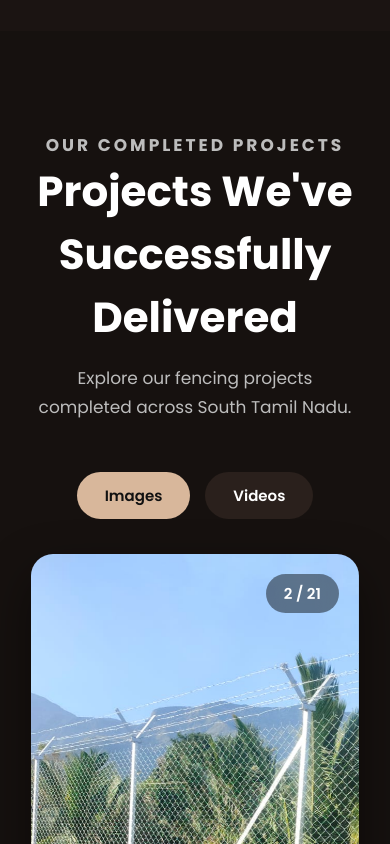
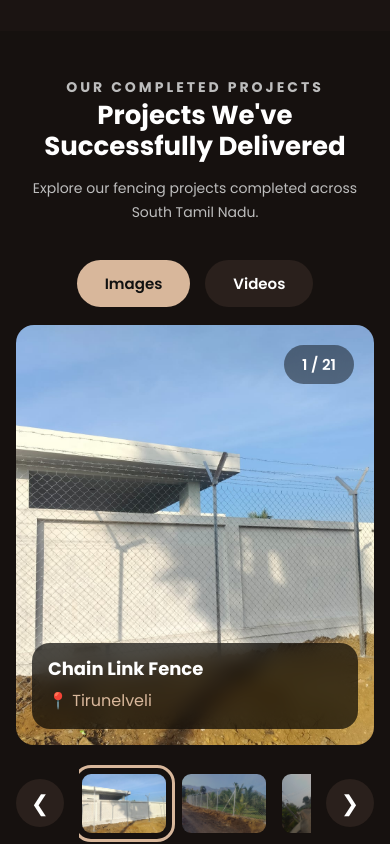
Before and after one commit to avkwiretraders/Avkwiretraders, a Next.js app: page / in a window 390 px wide. Shown: the part 4900-5744 px from the top of the page. Built offline with nearby package versions, Linux system fonts and the light colour scheme.

Commit message:
Improve mobile gallery layout and responsiveness

```diff
--- a/app/components/ProjectGallery/ProjectGallery.css
+++ b/app/components/ProjectGallery/ProjectGallery.css
@@ -1,7 +1,15 @@
 .project-section{
-    padding:100px 8%;
+    padding:80px 8%;
     background:#16110f;
     color:#fff;
+}
+
+@media(max-width:768px){
+
+.project-section{
+    padding:45px 16px;
+}
+
 }
 
 .project-header{
@@ -59,22 +67,47 @@
     position: relative;
     width: 100%;
     max-width: 1100px;
-    height: 620px;   /* 16:9 for 1100px width */
-    margin: 35px auto 20px;
-    border-radius: 22px;
-    overflow: hidden;
-    box-shadow: 0 20px 50px rgba(0,0,0,.45);
+
+    height:620px;
+
+    margin:35px auto 20px;
+    border-radius:22px;
     overflow:hidden;
-    border-radius:22px;
+}
+
+@media (max-width:768px){
+
+.image-overlay{
+    left:14px;
+    right:14px;
+    bottom:14px;
+    padding:14px 16px;
+    border-radius:16px;
+}
+
+.image-overlay h3{
+    font-size:24px;
+    font-weight:700;
+    line-height:1.15;
+    margin-bottom:6px;
+}
+
+.image-overlay p{
+    font-size:15px;
+    margin-top:4px;
+}
+
 }
 
 .featured-image img{
     width:100%;
     height:100%;
     object-fit:cover;
+    object-position:center;
     display:block;
     transition:transform 0.6s cubic-bezier(0.22, 1, 0.36, 1);
     will-change:transform;
+    background:#15100d;
 }
 
 .featured-image img:hover{
@@ -122,7 +155,28 @@
 
     border:3px solid transparent;
 }
+@media(max-width:768px){
 
+.thumb{
+
+width:82px;
+height:58px;
+
+}
+
+.thumbnail-wrapper{
+
+margin-top:14px;
+
+}
+
+.thumbnail-row{
+
+gap:10px;
+
+}
+
+}
 .thumb:hover{
 
     opacity:1;
@@ -145,7 +199,28 @@
 
     transition:.3s;
 }
+@media(max-width:768px){
 
+.project-header{
+
+margin-bottom:20px;
+
+}
+
+.project-header h2{
+
+font-size:26px;
+line-height:1.2;
+
+}
+
+.project-header p{
+
+font-size:14px;
+
+}
+
+}
 .thumb-arrow:hover{
     background:#d8b79b;
     color:#111;
@@ -378,13 +453,44 @@ border-color:#d8b79b;
 }
 @media (max-width:768px){
 
-    .thumb-arrow{
-        display:none;
-    }
+.featured-image{
+    width:100%;
+    height:420px;
+    max-width:none;
+    margin:18px auto;
+    border-radius:18px;
+    overflow:hidden;
+}
 
-    .thumbnail-row{
-        overflow-x:auto;
-        -webkit-overflow-scrolling:touch;
-    }
+.featured-image img{
+    width:100%;
+    height:100%;
+    object-fit:cover;
+    object-position:center;
+}
+
+.image-overlay{
+    left:16px;
+    right:16px;
+    bottom:16px;
+    padding:16px;
+}
+
+.image-overlay h3{
+    font-size:18px;
+}
+
+.image-overlay p{
+    font-size:16px;
+}
 
 }
+
+.thumbnail-wrapper{
+    margin-top:12px;
+}
+
+.thumb{
+    width:90px;
+    height:65px;
+}
--- a/app/components/ProjectGallery/ProjectGallery.jsx
+++ b/app/components/ProjectGallery/ProjectGallery.jsx
@@ -17,6 +17,7 @@ export default function ProjectGallery() {
     const [paused, setPaused] = useState(false);
     const [fade, setFade] = useState(true);
     const thumbRef = useRef(null);
+    const touchStartX = useRef(0);
 
 useEffect(() => {
 
@@ -26,7 +27,7 @@ useEffect(() => {
 
         nextImage();
 
-    }, 4000);
+    }, 8000);
 
     return () => clearInterval(interval);
 
@@ -136,6 +137,16 @@ const prevImage = () => {
     className="featured-image"
     onMouseEnter={() => setPaused(true)}
     onMouseLeave={() => setPaused(false)}
+    onTouchStart={(e) => {
+        touchStartX.current = e.touches[0].clientX;
+    }}
+    onTouchEnd={(e) => {
+        const diff =
+            touchStartX.current - e.changedTouches[0].clientX;
+
+        if (diff > 60) nextImage();
+        if (diff < -60) prevImage();
+    }}
 >
 
     <button
--- a/app/globals.css
+++ b/app/globals.css
@@ -836,7 +836,25 @@ body{
    PROJECT SHOWCASE
 ========================== */
 
-
+@media(max-width:768px){
+
+    body{
+        overflow-x:hidden;
+    }
+
+    .navbar{
+        min-height:64px;
+        padding:12px 5%;
+    }
+
+    .hero{
+        height:auto;
+        min-height:100svh;
+        padding:112px 5% 58px;
+        align-items:center;
+    }
+
+}
 
 /* ==========================
    STATISTICS SECTION
```
